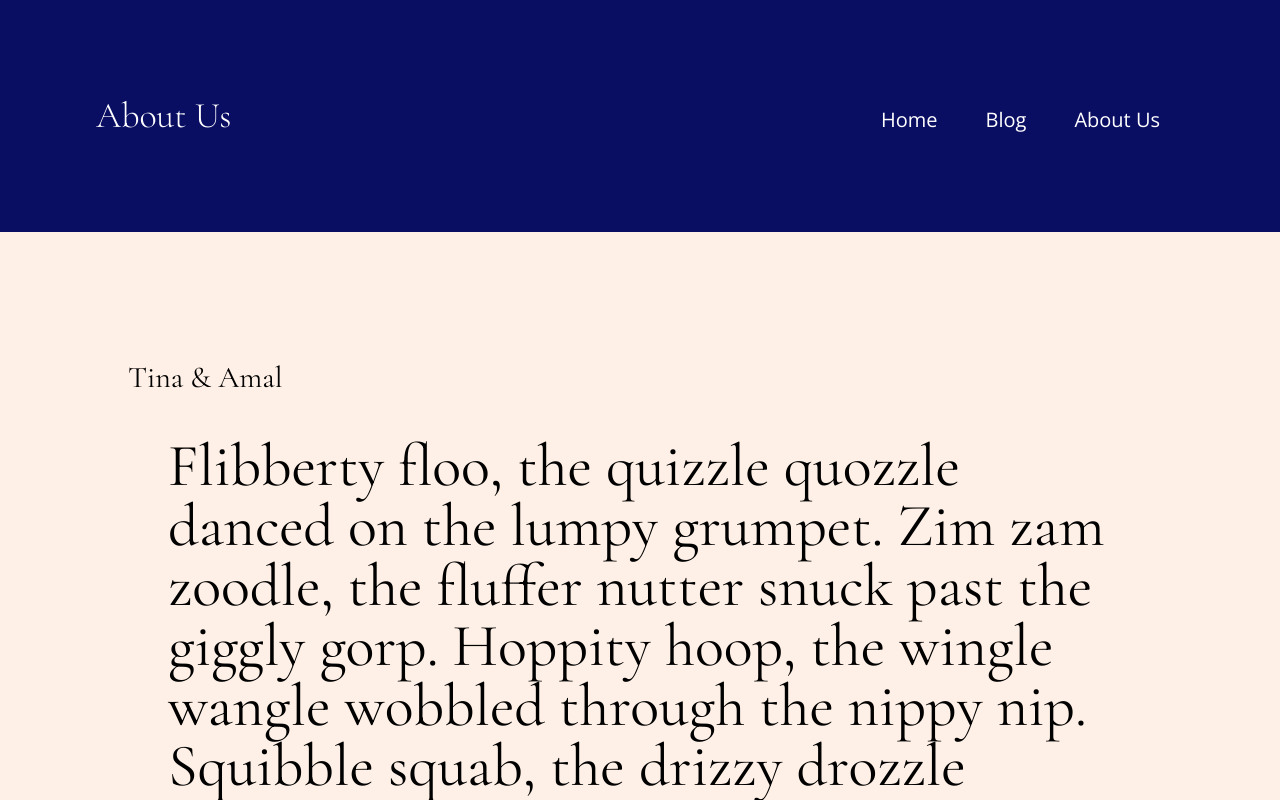
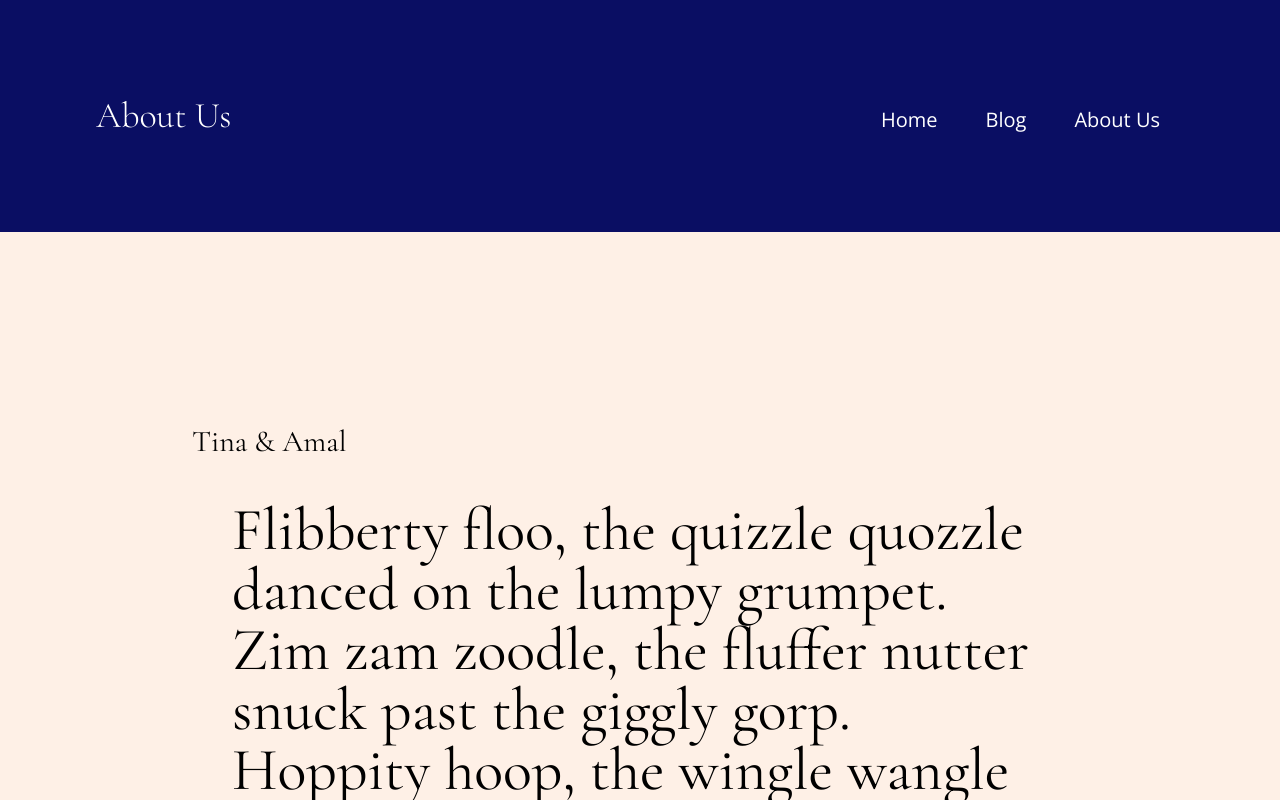
Before and after one commit to tinan272/coffeeandcoding, a Next.js app in the folder coffee_and_coding/: page /about in a window 1280 px wide. Shown: the top 800 px of the page. Built offline with nearby package versions, Linux system fonts and the light colour scheme.

Commit message:
about us indent

```diff
--- a/coffee_and_coding/app/about/page.js
+++ b/coffee_and_coding/app/about/page.js
@@ -38,7 +38,7 @@ export default function page() {
     return (
         <div className="flex flex-col">
             <Header title="About Us" links={links} />
-            <div id="title" className="flex flex-col m-8 md:m-32">
+            <div id="title" className="flex flex-col m-8 md:m-48">
                 <div className="text-xl md:text-3xl">Tina & Amal</div>
                 <div className="text-2xl md:text-6xl m-8 md:m-10">
                     Flibberty floo, the quizzle quozzle danced on the lumpy
```
